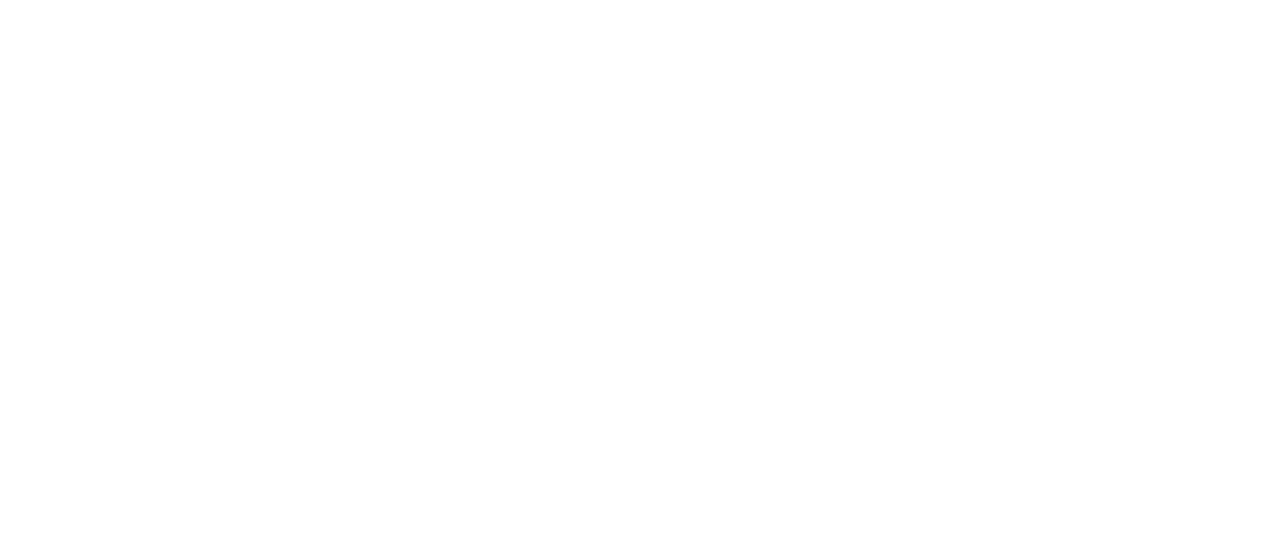
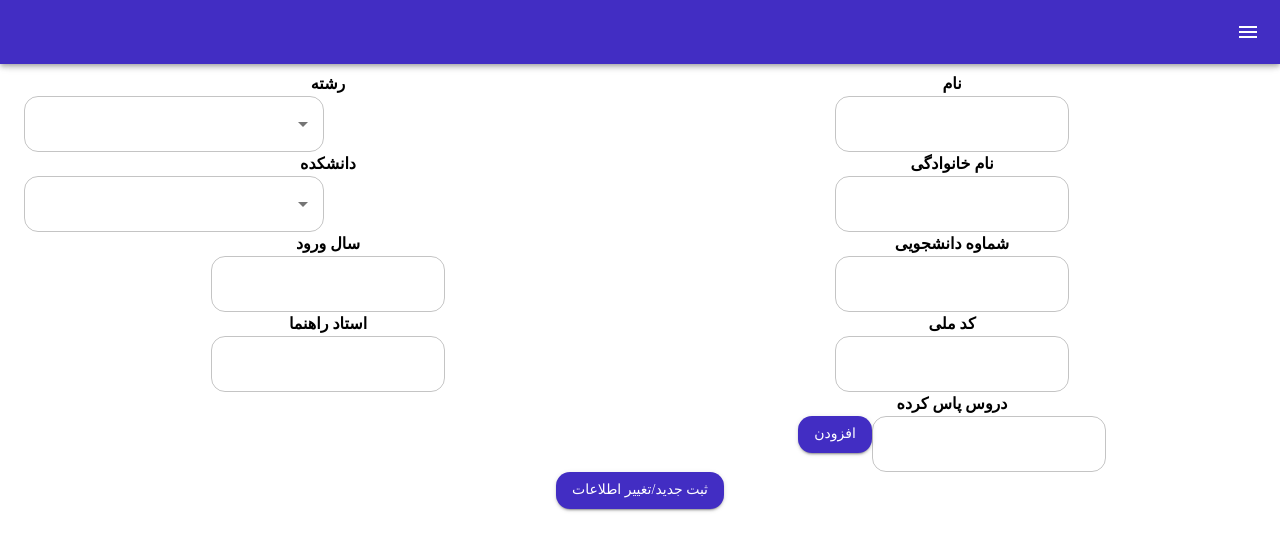
Before and after one commit to ngnma/Golestan-Frontend, a React (Create React App) app: page /I2 in a window 1280 px wide. Before the commit this address had no page. Shown: the top 550 px of the page. Built offline with nearby package versions, Linux system fonts and the light colour scheme; the HTML template or start-up script is replaced by a standard one.

Commit message:
I2 added

```diff
--- a/src/App.js
+++ b/src/App.js
@@ -15,6 +15,9 @@
 import M9_RegistrationList from './pages/Manager/M9_RegistrationList';
 import M10_StudentList from './pages/Manager/StudentsList';
 import M11_ProfessorList from './pages/Manager/M11_ProfessorList';
+
+//IT
+import I2_NewStudent from './pages/IT/I2_NewStudent'
 
 
 //test
@@ -41,6 +44,8 @@
             <Route path="/M9" element={<M9_RegistrationList />}></Route>
             <Route path="/M10" element={<M10_StudentList />}></Route>
             <Route path="/M11" element={<M11_ProfessorList />}></Route>
+
+            <Route path="/I2" element={<I2_NewStudent />}></Route>
           </Routes>
         </BrowserRouter>
       </ThemeProvider>
--- /dev/null
+++ b/src/pages/IT/I2_NewStudent/index.jsx
@@ -0,0 +1,198 @@
+import * as React from "react";
+import { TextField, Button } from "@mui/material";
+import DashboardLayout from "../../../components/DashboardLayout";
+import { Grid } from "@mui/material";
+import Autocomplete from "@mui/material/Autocomplete";
+
+export default function FormExample() {
+  //MOCKDATA
+  const facultys = [
+    "daneshkade 1",
+    "daneshkade 2",
+    "daneshkade 3",
+    "daneshkade 4",
+  ];
+  const majors = ["majors 1", "majors 2", "majors 3", "majors 4"];
+  //variables
+  const [faculty, setFaculty] = React.useState("");
+  const [major, setMajor] = React.useState("");
+  const [course, setCours] = React.useState("");
+  const [courses, setCourses] = React.useState([]);
+  const [formData2, setFormData2] = React.useState({
+    first_name: "",
+    last_name: "",
+    id: "",
+    national_code: "",
+    faculty: "",
+    major: "",
+    passed_courses: [],
+    peroffesor: "",
+    entry_year: "",
+  });
+
+  //functions
+  const handleAddCourse = () => {
+    setCourses((prevCourses) => [...prevCourses, course]);
+    setCours("");
+    setFormData2((prevFormData) => ({
+        ...prevFormData,
+        passed_courses: courses,
+      }));
+  };
+  const handleChangeCourse = (event) => {
+    const { value } = event.target;
+    setCours(value);
+  };
+  const handleFacultyChange = (event, value) => {
+    setFaculty(value);
+    setFormData2((prevFormData) => ({
+      ...prevFormData,
+      faculty: value,
+    }));
+  };
+
+  const handleMajorChange = (event, value) => {
+    setMajor(value);
+    setFormData2((prevFormData) => ({
+      ...prevFormData,
+      major: value,
+    }));
+  };
+  const handleChange = (event) => {
+    const { name, value } = event.target;
+    setFormData2((prevFormData) => ({
+      ...prevFormData,
+      [name]: value,
+    }));
+  };
+
+  const handleSubmit = (event) => {
+    event.preventDefault();
+    // APT for pass data to back should be call here
+
+    // Reset the form after submission
+    setFormData2({
+      first_name: "",
+      last_name: "",
+      id: "",
+      national_code: "",
+      faculty: "",
+      major: "",
+      passed_courses: [],
+      peroffesor: "",
+      entry_year: "",
+    });
+  };
+
+  //test
+  React.useEffect(() => {
+    // console.log(formData2);
+    console.log(formData2);
+  }, [formData2]);
+
+  return (
+    <DashboardLayout>
+      <form onSubmit={handleSubmit}>
+        <Grid container spacing={2} direction="row-reverse">
+          <Grid container item xs={6} direction="column">
+            <Grid item>
+              <label>نام</label>
+              <br />
+              <TextField
+                name="first_name"
+                value={formData2.first_name}
+                onChange={handleChange}
+              />
+            </Grid>
+            <Grid item>
+              <labell>نام خانوادگی</labell>
+              <br />
+              <TextField
+                name="last_name"
+                value={formData2.last_name}
+                onChange={handleChange}
+              />
+            </Grid>
+            <Grid item>
+              <label>شماوه دانشجویی</label>
+              <br />
+              <TextField
+                name="id"
+                value={formData2.id}
+                onChange={handleChange}
+              />
+            </Grid>
+            <Grid item>
+              <label>کد ملی</label>
+              <br />
+              <TextField
+                name="national_code"
+                value={formData2.national_code}
+                onChange={handleChange}
+              />
+            </Grid>
+            <Grid item>
+              <label>دروس پاس کرده </label>
+              <br />
+              <Button
+                variant="contained"
+                color="primary"
+                onClick={handleAddCourse}
+              >
+                افزودن
+              </Button>
+              <TextField name="" value={course} onChange={handleChangeCourse} />
+            </Grid>
+          </Grid>
+          <Grid container item xs={6} direction="column">
+            <Grid item>
+              <label>رشته</label>
+              <br />
+              <Autocomplete
+                disablePortal
+                options={majors}
+                sx={{ width: 300 }}
+                value={major}
+                onChange={handleMajorChange}
+                renderInput={(params) => <TextField {...params} />}
+              />
+            </Grid>
+            <Grid item>
+              <label>دانشکده</label>
+              <br />
+              <Autocomplete
+                disablePortal
+                options={facultys}
+                sx={{ width: 300 }}
+                value={faculty}
+                onChange={handleFacultyChange}
+                renderInput={(params) => <TextField {...params} />}
+              />
+            </Grid>
+            <Grid item>
+              <label>سال ورود</label>
+              <br />
+              <TextField
+                name="entry_year"
+                value={formData2.entry_year}
+                onChange={handleChange}
+              />
+            </Grid>
+            <Grid item>
+              <label>استاد راهنما</label>
+              <br />
+              <TextField
+                name="peroffesor"
+                value={formData2.peroffesor}
+                onChange={handleChange}
+              />
+            </Grid>
+          </Grid>
+        </Grid>
+        <Button type="submit" variant="contained" color="primary">
+          ثبت جدید/تغییر اطلاعات
+        </Button>
+      </form>
+    </DashboardLayout>
+  );
+}
```
Also changed, not shown: src/pages/IT/I2_NewStudent/style.scss (added).
